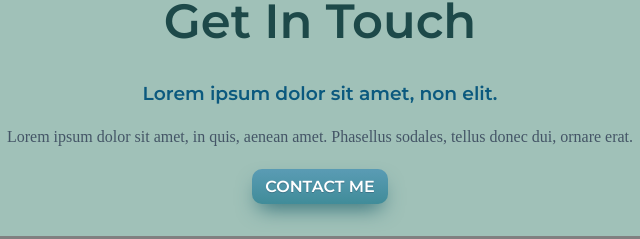
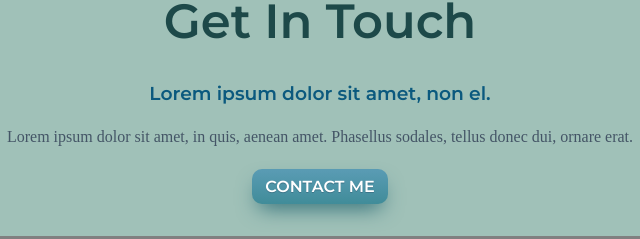
Before and after one commit to Bilal-Yoosuf/Simple-Portfolio, a plain HTML site: page index.html in a window 1280 px wide. Shown: the part 2384-2623 px from the top of the page, 320-960 px from the left. Drawn offline with Linux system fonts and the light colour scheme.

Commit message:
Edited index

```diff
--- a/index.html
+++ b/index.html
@@ -45,7 +45,7 @@
     <hr>
     <div id="contact" class="contact-me">
       <h2>Get In Touch</h2>
-      <h3>Lorem ipsum dolor sit amet, non elit.</h3>
+      <h3>Lorem ipsum dolor sit amet, non el.</h3>
       <p>Lorem ipsum dolor sit amet, in quis, aenean amet. Phasellus sodales, tellus donec dui, ornare erat.</p>
       <a class="myButton" href="mailto:bilalyoosuf22@gmail.com" target="_blank">CONTACT ME</a>
     </div>
```
